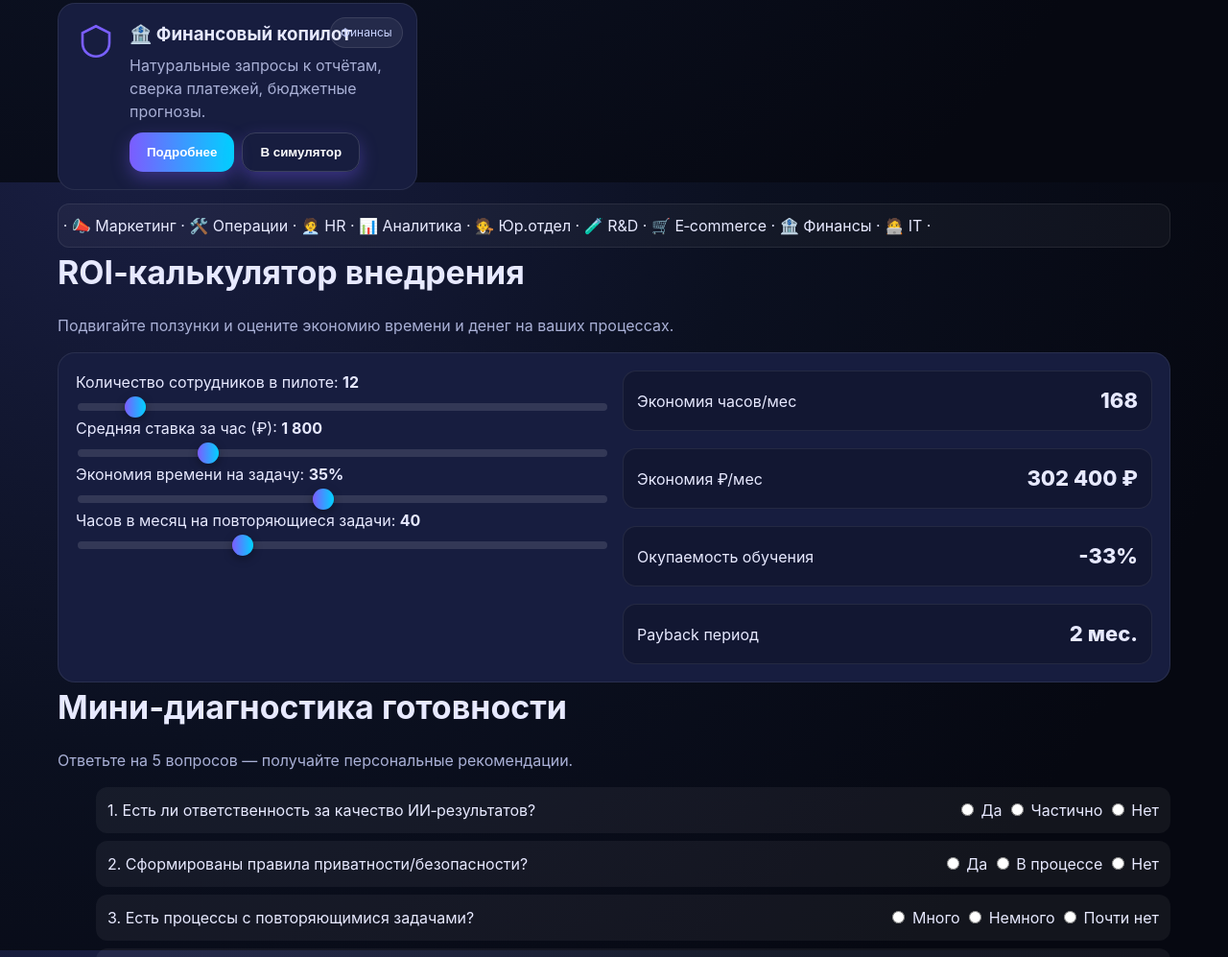
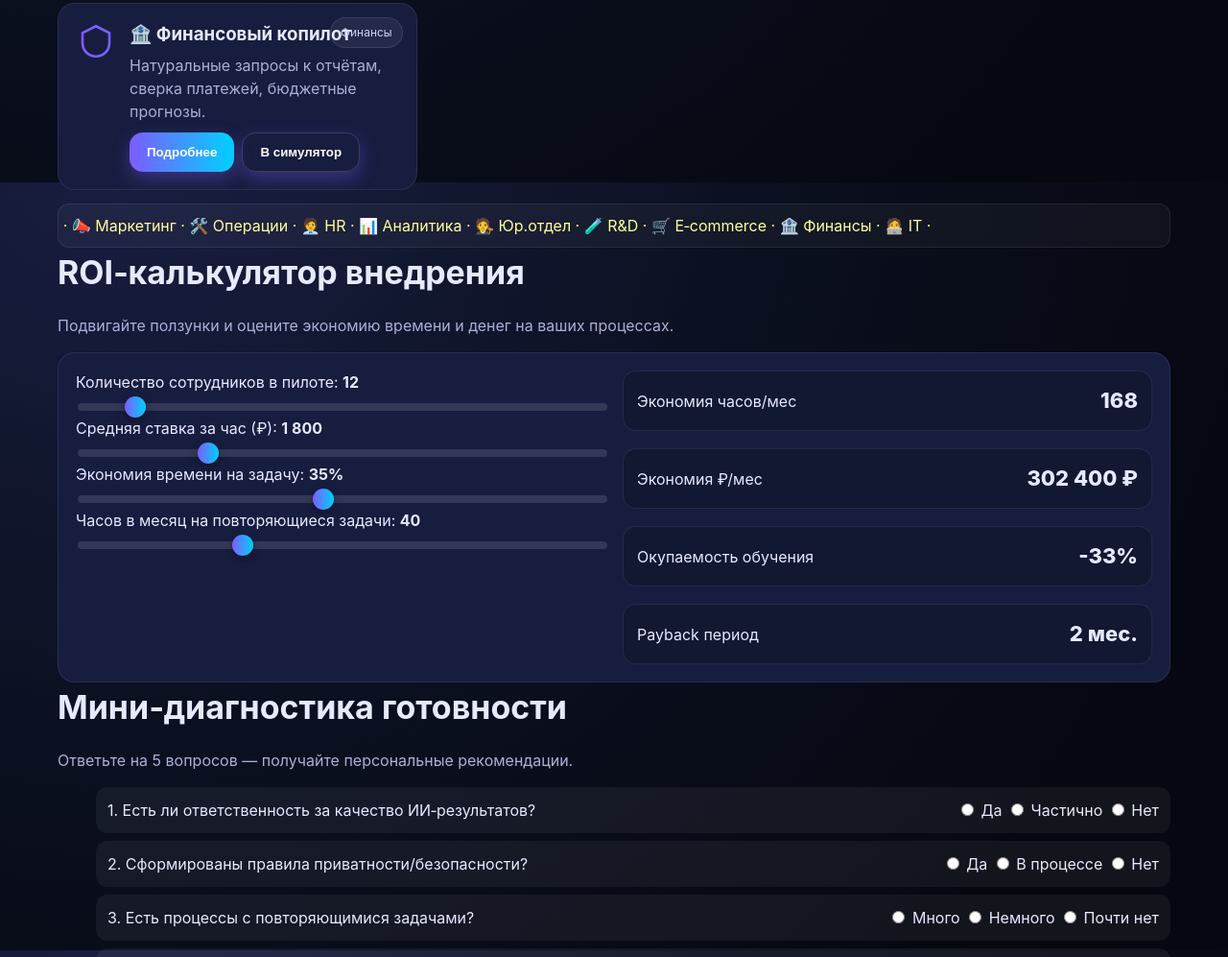
Before and after one commit to jpoltaratskaya/ai-education, a plain HTML site: page index.html in a window 1280 px wide. Shown: the part 1410-2407 px from the top of the page at 96% size. Drawn offline with Linux system fonts and the light colour scheme.

Commit message:
update index.html

```diff
--- a/index.html
+++ b/index.html
@@ -146,7 +146,7 @@
 
     <div class="filters" id="filters"></div>
     <div class="grid cols-3" id="casesGrid"></div>
-    <div class="marquee" style="margin-top:14px"><div>✨ Продажи · 📣 Маркетинг · 🛠️ Операции · 🧑‍💼 HR · 📊 Аналитика · 🧑‍⚖️ Юр.отдел · 🧪 R&D · 🛒 E‑commerce · 🏦 Финансы · 🧑‍💻 IT · </div></div>
+    <div class="marquee" style="margin-top:14px; color: #FFFF99"><div>✨ Продажи · 📣 Маркетинг · 🛠️ Операции · 🧑‍💼 HR · 📊 Аналитика · 🧑‍⚖️ Юр.отдел · 🧪 R&D · 🛒 E‑commerce · 🏦 Финансы · 🧑‍💻 IT · </div></div>
   </section>
 
   <section id="calc" class="container">
```
